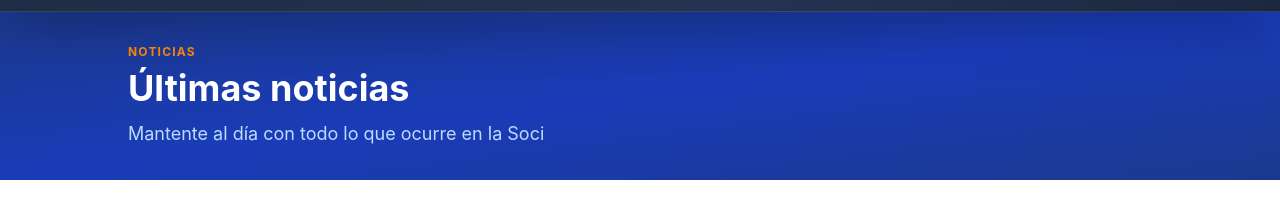
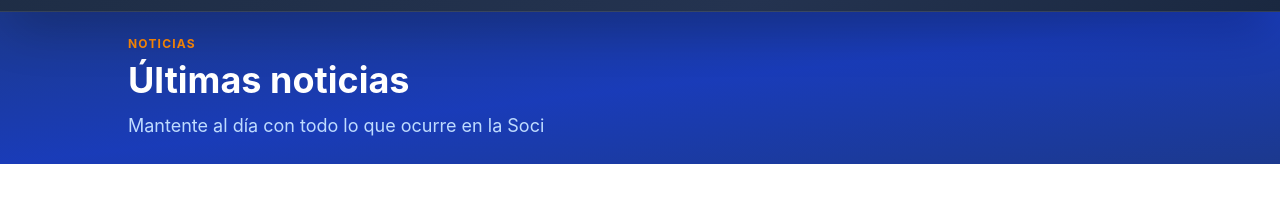
Before and after one commit to ezonopazana-commits/lasoci-web, an Astro site: page /noticias in a window 1280 px wide. Shown: the part 53-254 px from the top of the page. Built offline with nearby package versions, Linux system fonts and the light colour scheme; Astro itself is replaced by a stand-in of ours.

Commit message:
style: hero uniforme py-6 en index.astro

```diff
--- a/src/pages/noticias/index.astro
+++ b/src/pages/noticias/index.astro
@@ -4,7 +4,7 @@ import Layout from '../../layouts/Layout.astro';
 
 <Layout title="Noticias — la Soci">
 
-<div class="bg-gradient-to-br from-blue-900 via-blue-800 to-blue-900 text-white py-8 px-6">
+<div class="bg-gradient-to-br from-blue-900 via-blue-800 to-blue-900 text-white py-6 px-6">
   <div class="max-w-5xl mx-auto">
     <p class="text-orange-400 text-xs font-bold uppercase tracking-widest mb-2">NOTICIAS</p>
     <h1 class="text-4xl font-bold mb-3">Últimas noticias</h1>
```
